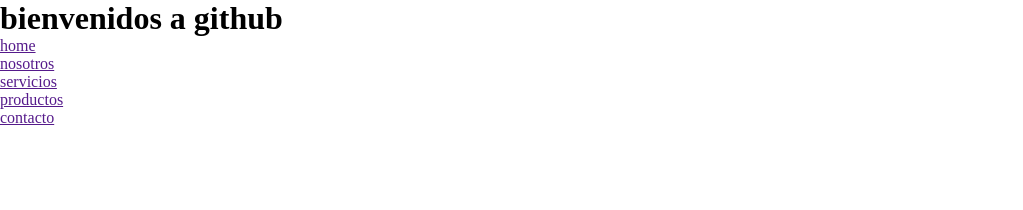
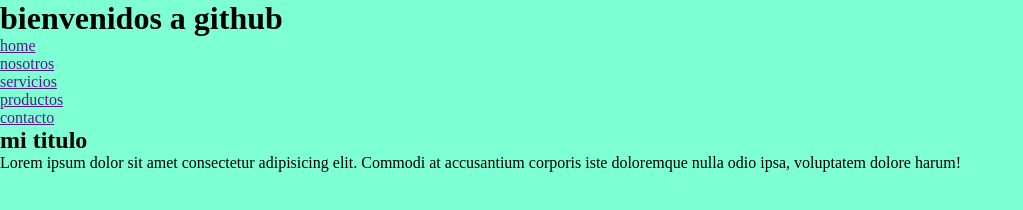
Before and after one commit to LuzMansilla/clasegit, a plain HTML site: page index.html in a window 1280 px wide. Shown: the whole page, without its empty margins (0-1023 px from the left). Drawn offline with Linux system fonts and the light colour scheme.

Commit message:
modifique mi rama

```diff
--- a/estilos.css
+++ b/estilos.css
@@ -3,3 +3,6 @@
     padding: 0;
     box-sizing: border-box;
 }
+body{
+    background-color: aquamarine;
+}
--- a/index.html
+++ b/index.html
@@ -18,5 +18,9 @@
             <li><a href="">contacto</a></li>
         </ul>
     </header>
+    <main>
+        <h2>mi titulo</h2>
+        <p>Lorem ipsum dolor sit amet consectetur adipisicing elit. Commodi at accusantium corporis iste doloremque nulla odio ipsa, voluptatem dolore harum!</p>
+    </main>
 </body>
 </html>
```
